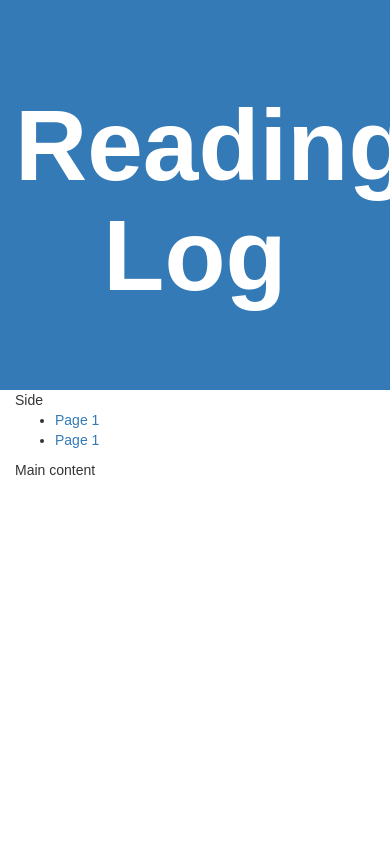
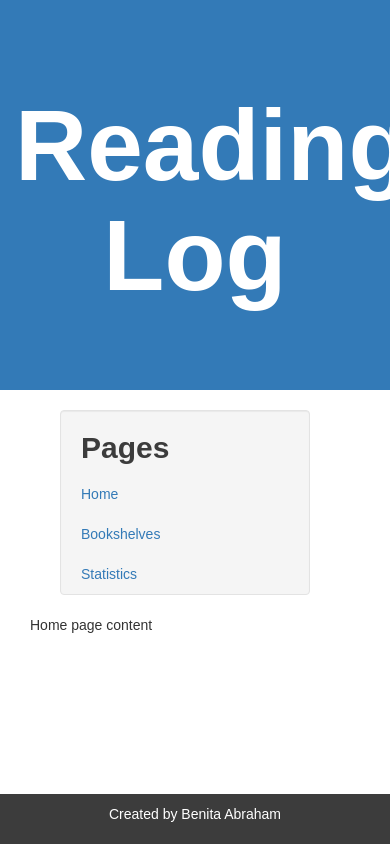
Before and after one commit to beniabra/readinglog, a Django app: page / in a window 390 px wide; the page is wider, and only the part inside the window is pictured. Run offline with Django 4.2, Linux system fonts and the light colour scheme; some libraries are stand-ins or nearby versions.

Commit message:
Finished base template and created pages

```diff
--- a/main/static/style.css
+++ b/main/static/style.css
@@ -5,10 +5,42 @@ body{
     padding-top: 70px;
     padding-bottom: 70px;
 }
+.container{
+    padding-top: 10px;
+    padding-bottom: 10px;
+}
 h1{
     font-size: 100px;
     font-weight: 900;
 }
-.pt-2{
-    padding-top: 70px;
+.sidebar-nav {
+    position: relative;
+    top: 0;
+    width: 250px;
+    margin: 0;
+    padding: 0;
+    list-style: none;
 }
+.sidebar-nav li {
+    text-indent: 20px;
+    line-height: 40px;
+}
+.sidebar-nav li a {
+    text-decoration: none;
+    color: info;
+}
+.sidebar-nav li a:hover {
+    text-decoration: none;
+    color: primary;
+}
+
+.footer{
+    position: fixed;
+    left: 0;
+    bottom: 0;
+    width: 100%;
+    padding: 10px;
+    background-color: rgb(60, 60, 60);
+    color: white;
+    text-align: center;
+}
--- a/main/templates/main/base.html
+++ b/main/templates/main/base.html
@@ -18,31 +18,26 @@
     </div>
     <div class="container">
         <div class="row">
-
-            <div class="col-md-2 col-md-push-10">Side
-                <div id="wrapper">
-                    <div id="sidebar-wrapper">
-                        <ul class="sidebar-nav ">
-                            <li><a href="#">Page 1</a></li>
-                            <li><a href="#">Page 1</a></li>
-                        </ul>
-                    </div>
-                </div><!--
-                <<nav class="navbar navbar-default navbar-fixed-side">
-                    <div class="container">
-                        <div class="navbar-collabse collabse in">
-                            <ul class="nav navbar-nav">
-                                <li><a href="#">Page 1</a></li>
-                                <li><a href="#">Page 1</a></li>
-                            </ul>
-                        </div>
-                    </div>
-                </nav>>-->
+            <div class="col-md-2 col-md-push-10">
+                <div class="container" style="width: 300px">
+                    <ul class="sidebar-nav well" >
+                        <h2 style="margin-left: 20px; margin-top: 20px; font-weight: 700; color: rgb(60,60,60);">Pages</h2>
+                        <li><a href="{% url 'home' %}">Home</a></li>
+                        <li><a href="{% url 'books' %}">Bookshelves</a></li>
+                        <li><a href="{% url 'stats' %}">Statistics</a></li>
+                    </ul>
+                </div>
             </div>
 
-            <div class="col-md-10 col-md-pull-2">Main content</div>
+            <div class="col-md-10 col-md-pull-2">
+                <div class="container">
+                    {% block content %}{% endblock %}
+                </div>
+            </div>
         </div>
     </div>
-
+    <div class="footer">
+        <p>Created by Benita Abraham</p>
+    </div>
 </body>
 </html>
--- /dev/null
+++ b/main/templates/main/books.html
@@ -0,0 +1,4 @@
+{% extends 'main/base.html' %}
+{% block title %}Bookshelves{% endblock %}
+{% block header %}Bookshelves{% endblock %}
+{% block content %}Bookshelf content{% endblock %}
--- a/main/templates/main/home.html
+++ b/main/templates/main/home.html
@@ -1,3 +1,4 @@
 {% extends 'main/base.html' %}
 {% block title %}Home{% endblock %}
 {% block header %}Reading Log{% endblock %}
+{% block content %}Home page content{% endblock %}
--- /dev/null
+++ b/main/templates/main/stats.html
@@ -0,0 +1,4 @@
+{% extends 'main/base.html' %}
+{% block title %}Statistics{% endblock %}
+{% block header %}Statistics{% endblock %}
+{% block content %}All my stats{% endblock %}
--- a/main/urls.py
+++ b/main/urls.py
@@ -2,6 +2,8 @@ from django.urls import path
 from . import views
 
 urlpatterns = [
-    path('', views.home)
+    path('', views.home, name='home'),
+    path('bookshelves/', views.books, name='books'),
+    path('statistics/', views.stats, name='stats'),
 
 ]
--- a/main/views.py
+++ b/main/views.py
@@ -3,3 +3,9 @@ from django.http import HttpResponse
 
 def home(response):
     return render(response, "main/home.html", {})
+
+def books(response):
+    return render(response, "main/books.html", {})
+
+def stats(response):
+    return render(response, "main/stats.html", {})
```
